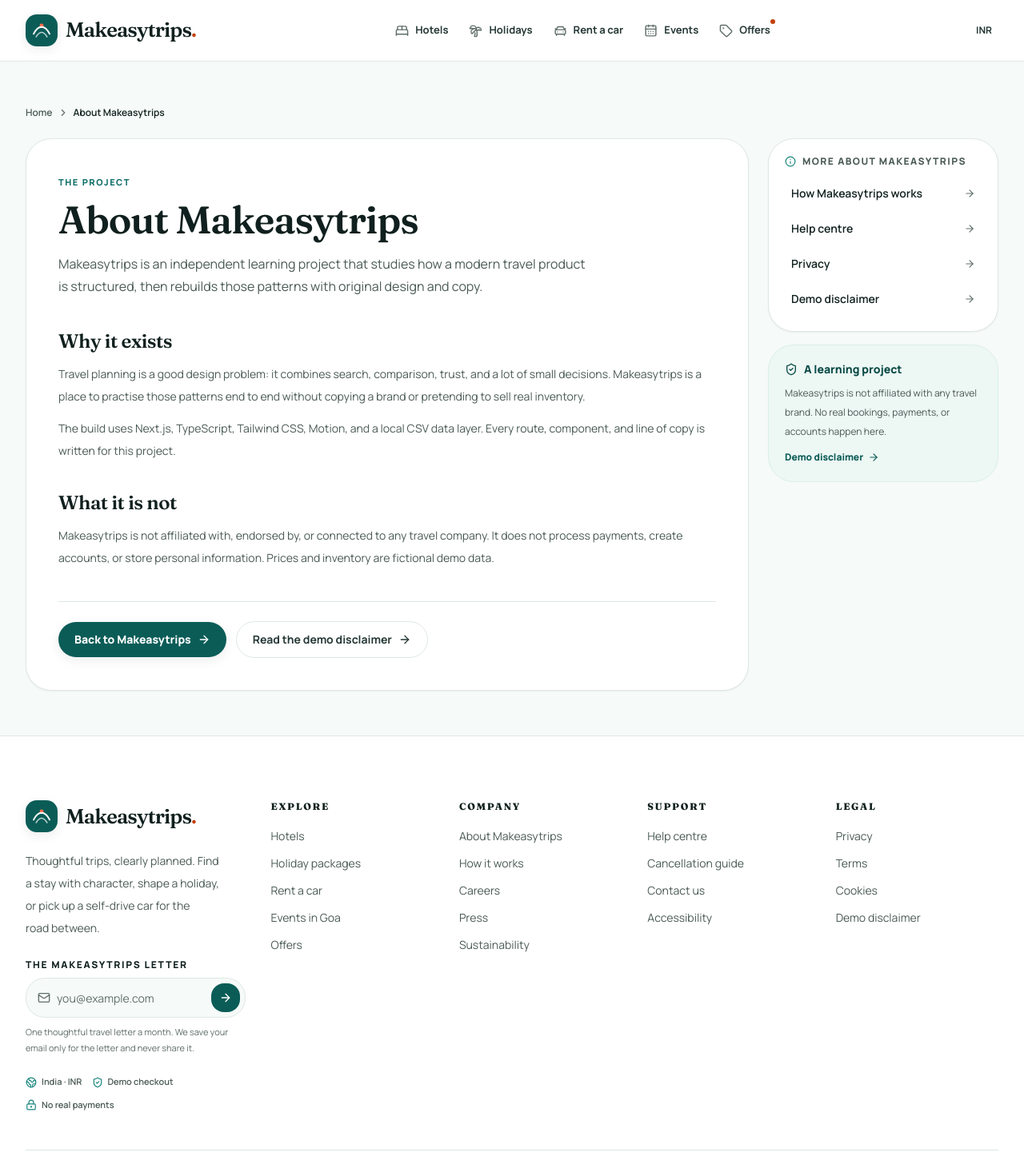
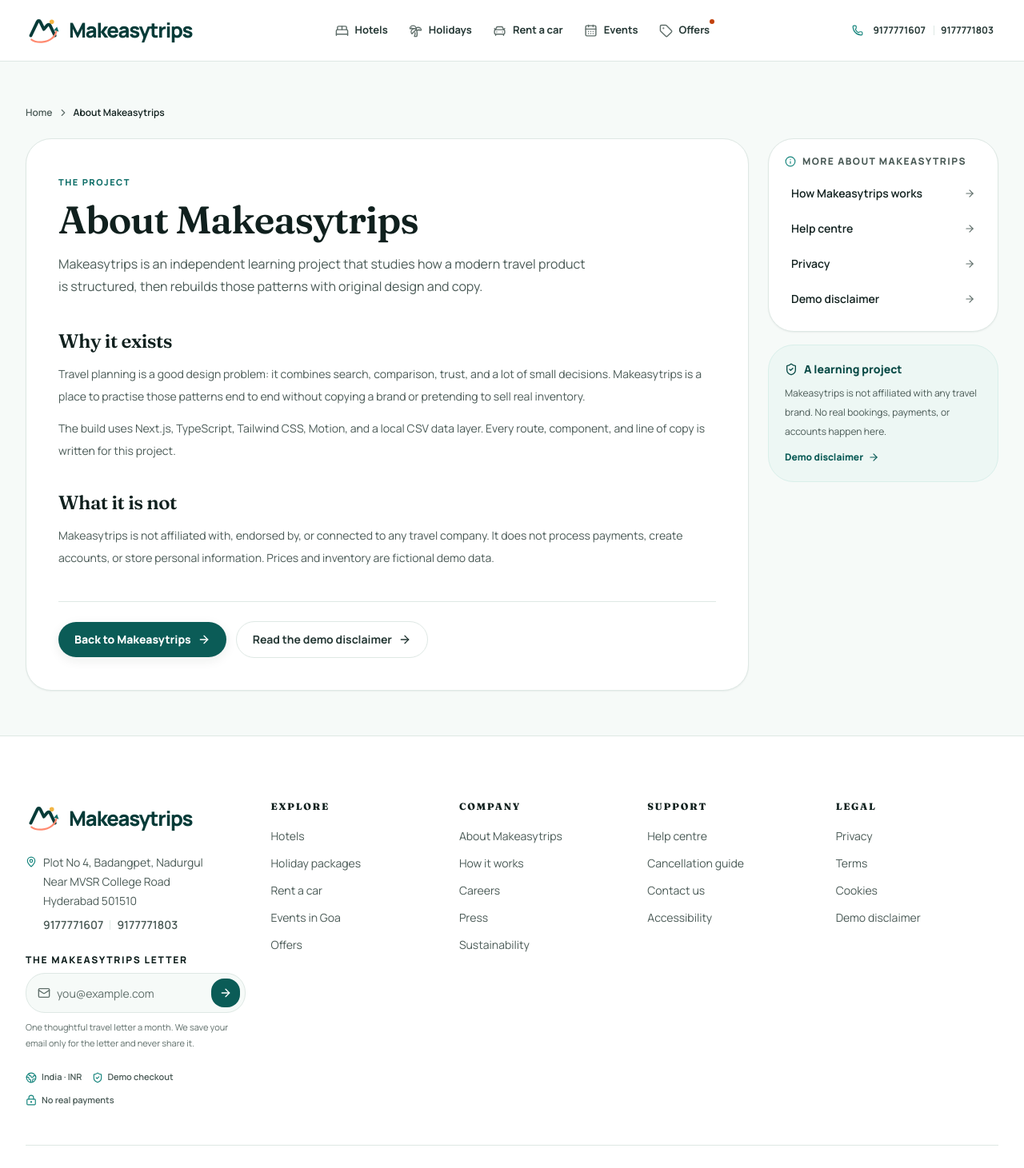
Before and after one commit to krishkishore972/makeeasytrips, a Next.js app: page /info/about in a window 1280 px wide. Shown: the top 1461 px of the page at 80% size. Built offline with nearby package versions, Linux system fonts and the light colour scheme; no server answers; the database is empty.

Commit message:
feat: add company contact information and update logo assets

```diff
--- a/components/layout/footer.tsx
+++ b/components/layout/footer.tsx
@@ -1,5 +1,5 @@
 import Link from "next/link";
-import { ArrowUpRight, Globe2, LockKeyhole, ShieldCheck } from "lucide-react";
+import { ArrowUpRight, Globe2, LockKeyhole, MapPin, ShieldCheck } from "lucide-react";
 import { NewsletterForm } from "@/components/layout/newsletter-form";
 import { Logo } from "@/components/shared/logo";
 import { siteConfig } from "@/lib/site";
@@ -18,10 +18,30 @@ export function Footer() {
         <div className="grid gap-12 sm:grid-cols-2 lg:grid-cols-[1.35fr_repeat(4,minmax(0,1fr))] lg:gap-8">
           <div className="max-w-sm sm:col-span-2 lg:col-span-1">
             <Logo />
-            <p className="mt-5 text-sm leading-7 text-muted">
-              Thoughtful trips, clearly planned. Find a stay with character, shape a holiday, or
-              pick up a self-drive car for the road between.
-            </p>
+            <address className="mt-4 flex gap-2 text-sm leading-6 text-muted not-italic">
+              <MapPin aria-hidden="true" className="mt-1 size-3.5 shrink-0 text-brand-500" />
+              <span>
+                {siteConfig.company.address.lines.map((line) => (
+                  <span key={line} className="block">
+                    {line}
+                  </span>
+                ))}
+                <span className="mt-1.5 flex flex-wrap items-center gap-x-2 gap-y-0.5">
+                  {siteConfig.company.phones.map((phone, index) => (
+                    <span key={phone.href} className="inline-flex items-center gap-2">
+                      {index > 0 ? <span aria-hidden="true" className="h-3 w-px bg-line" /> : null}
+                      <a
+                        href={phone.href}
+                        aria-label={`Call ${phone.label}`}
+                        className="font-semibold transition-colors hover:text-brand-700"
+                      >
+                        {phone.label}
+                      </a>
+                    </span>
+                  ))}
+                </span>
+              </span>
+            </address>
 
             <div className="mt-6">
               <p className="mb-2 text-xs font-extrabold tracking-[0.14em] text-ink uppercase">
--- a/components/layout/mobile-nav.tsx
+++ b/components/layout/mobile-nav.tsx
@@ -91,7 +91,21 @@ export function MobileNav() {
           <div className="mt-auto space-y-3 pt-6">
             <div className="flex items-center gap-2 text-xs font-semibold text-muted">
               <Headphones aria-hidden="true" className="size-4 text-brand-500" />
-              24/7 demo support · India · INR
+              Call us
+            </div>
+            <div className="flex flex-wrap items-center gap-2 text-sm font-bold text-ink">
+              {siteConfig.company.phones.map((phone, index) => (
+                <span key={phone.href} className="inline-flex items-center gap-2">
+                  {index > 0 ? <span aria-hidden="true" className="h-3 w-px bg-line" /> : null}
+                  <a
+                    href={phone.href}
+                    aria-label={`Call ${phone.label}`}
+                    className="transition-colors hover:text-brand-700"
+                  >
+                    {phone.label}
+                  </a>
+                </span>
+              ))}
             </div>
             <p className="text-[11px] leading-5 text-muted-soft">
               Makeasytrips is a learning project. No bookings, payments, or accounts are real.
--- a/components/layout/navbar.tsx
+++ b/components/layout/navbar.tsx
@@ -9,6 +9,7 @@ import {
   CalendarDays,
   MapPin,
   Palmtree,
+  Phone,
   Tag,
   type LucideIcon,
 } from "lucide-react";
@@ -46,12 +47,23 @@ export function Navbar() {
           </Suspense>
 
           <div className="flex items-center gap-1.5 sm:gap-2">
-            <span
-              title="Currency: Indian Rupee"
-              className="hidden items-center gap-1 rounded-lg px-2 py-2 text-xs font-bold text-ink-soft md:inline-flex"
-            >
-              INR
-            </span>
+            <div className="hidden items-center gap-0.5 md:flex">
+              <Phone aria-hidden="true" className="mr-1 size-3.5 text-brand-500" />
+              {siteConfig.company.phones.map((phone, index) => (
+                <span key={phone.href} className="inline-flex items-center">
+                  {index > 0 ? (
+                    <span aria-hidden="true" className="mx-0.5 h-3 w-px bg-line" />
+                  ) : null}
+                  <a
+                    href={phone.href}
+                    aria-label={`Call ${phone.label}`}
+                    className="rounded-lg px-1.5 py-2 text-xs font-bold text-ink-soft transition-colors hover:bg-brand-50 hover:text-brand-800"
+                  >
+                    {phone.label}
+                  </a>
+                </span>
+              ))}
+            </div>
 
             <MobileNav />
           </div>
--- a/components/shared/logo.tsx
+++ b/components/shared/logo.tsx
@@ -10,8 +10,8 @@ type LogoProps = {
 };
 
 /**
- * Original Makeasytrips mark: a horizon line cradled by two nest arcs with a coral
- * sun. No third-party logo or sprite is used.
+ * Mountain monogram, journey ribbon, and sun using the site's brand tokens.
+ * Inline SVG keeps the mark crisp and adapts it to light and dark backgrounds.
  */
 export function Logo({
   className,
@@ -32,41 +32,43 @@ export function Logo({
     >
       <span
         className={cn(
-          "relative grid size-10 shrink-0 place-items-center overflow-hidden rounded-[14px] transition-transform duration-300 group-hover:-rotate-3",
-          tone === "dark"
-            ? "bg-brand-700 text-white shadow-sm"
-            : "bg-white/12 text-white ring-1 ring-white/20 backdrop-blur",
+          "grid size-11 shrink-0 place-items-center transition-transform duration-300 group-hover:-rotate-3",
+          tone === "dark" ? "text-brand-900" : "text-white",
         )}
       >
-        <svg viewBox="0 0 40 40" aria-hidden="true" className="size-8">
-          <circle cx="20" cy="12.5" r="3.1" fill="#FF6B4A" />
+        <svg viewBox="0 0 156 156" fill="none" aria-hidden="true" className="size-full">
+          <g transform="translate(8 10)">
+            <circle cx="108" cy="30" r="10" className="fill-gold-500" />
             <path
-            d="M7.5 25.5c3.6-7.2 8.4-10.8 12.5-10.8s8.9 3.6 12.5 10.8"
-            fill="none"
+              d="M15 91 44 30C47 24 54 24 57 30L73 63 88 45C92 40 98 41 101 47L122 91"
               stroke="currentColor"
+              strokeWidth="14"
               strokeLinecap="round"
-            strokeWidth="2.4"
+              strokeLinejoin="round"
             />
             <path
-            d="M11.5 30c2.9-4.6 5.7-6.8 8.5-6.8s5.6 2.2 8.5 6.8"
-            fill="none"
-            opacity="0.7"
-            stroke="currentColor"
+              d="M18 109C43 126 85 122 108 104 121 94 128 80 130 65"
+              className="stroke-accent-400"
+              strokeWidth="8"
               strokeLinecap="round"
-            strokeWidth="2"
             />
+            <path
+              d="m116 69 15-17 8 22-12-5-11 0Z"
+              className={tone === "dark" ? "fill-brand-600" : "fill-brand-300"}
+            />
+          </g>
         </svg>
       </span>
 
       {showWordmark ? (
         <span
           className={cn(
-            "font-display text-[1.6rem] leading-none font-semibold tracking-[-0.035em]",
-            tone === "dark" ? "text-ink" : "text-white",
+            "inline-flex items-center font-sans text-[1.6rem] leading-none font-extrabold tracking-[-0.045em] whitespace-nowrap",
+            tone === "dark" ? "text-brand-900" : "text-white",
           )}
         >
-          Makeasytrips
-          <span className="text-accent-500">.</span>
+          <span>Makeasy</span>
+          <span>trips</span>
         </span>
       ) : null}
     </Link>
--- a/lib/info-pages.ts
+++ b/lib/info-pages.ts
@@ -169,6 +169,14 @@ export const infoPages = {
     description:
       "Send a message and it is saved for the Makeasytrips team. Enquiries from service pages are saved too, with the item you were looking at.",
     sections: [
+      {
+        heading: "Where to find us",
+        body: [
+          "Makeasytrips, Plot No 4, Badangpet, Nadurgul, Near MVSR College Road, Hyderabad 501510.",
+          "Call us on 9177771607 or 9177771803.",
+          "The address and numbers are for correspondence. This is a learning project, so there is no walk-in office.",
+        ],
+      },
       {
         heading: "Trip questions",
         body: [
--- a/lib/site.ts
+++ b/lib/site.ts
@@ -6,6 +6,20 @@ export const siteConfig = {
   url: process.env.NEXT_PUBLIC_SITE_URL ?? "http://localhost:3000",
   locale: "en_IN",
   currency: "INR",
+  company: {
+    legalName: "Makeasytrips",
+    phones: [
+      { label: "9177771607", href: "tel:+919177771607" },
+      { label: "9177771803", href: "tel:+919177771803" },
+    ],
+    address: {
+      lines: ["Plot No 4, Badangpet, Nadurgul", "Near MVSR College Road", "Hyderabad 501510"],
+      locality: "Hyderabad",
+      region: "Telangana",
+      postalCode: "501510",
+      country: "IN",
+    },
+  },
   navigation: [
     { label: "Hotels", href: "/hotels", icon: "bed" },
     { label: "Holidays", href: "/holidays", icon: "palmtree" },
```
Also changed, not shown: public/images/makeasytrips-logo.svg (added), public/images/makeasytrips-mark.svg (added). Lines whose indentation alone changed are shown as unchanged.
